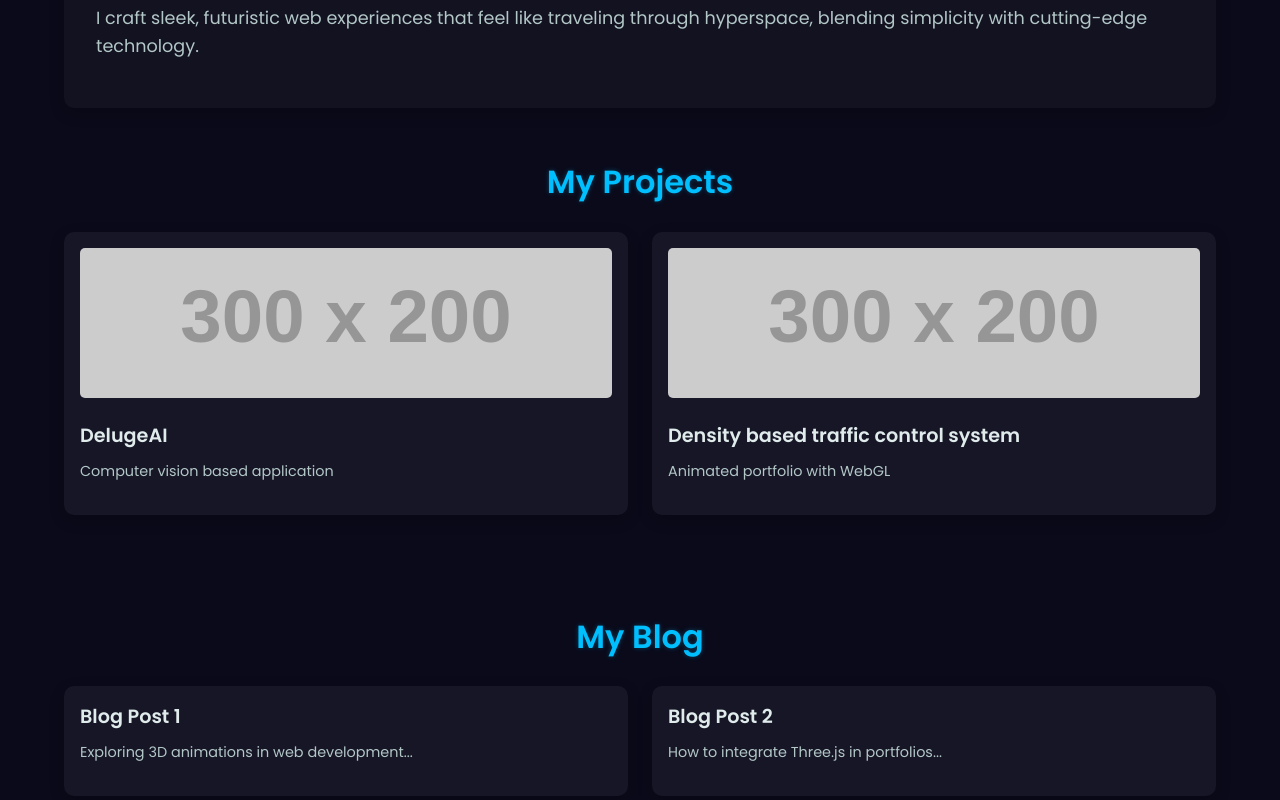
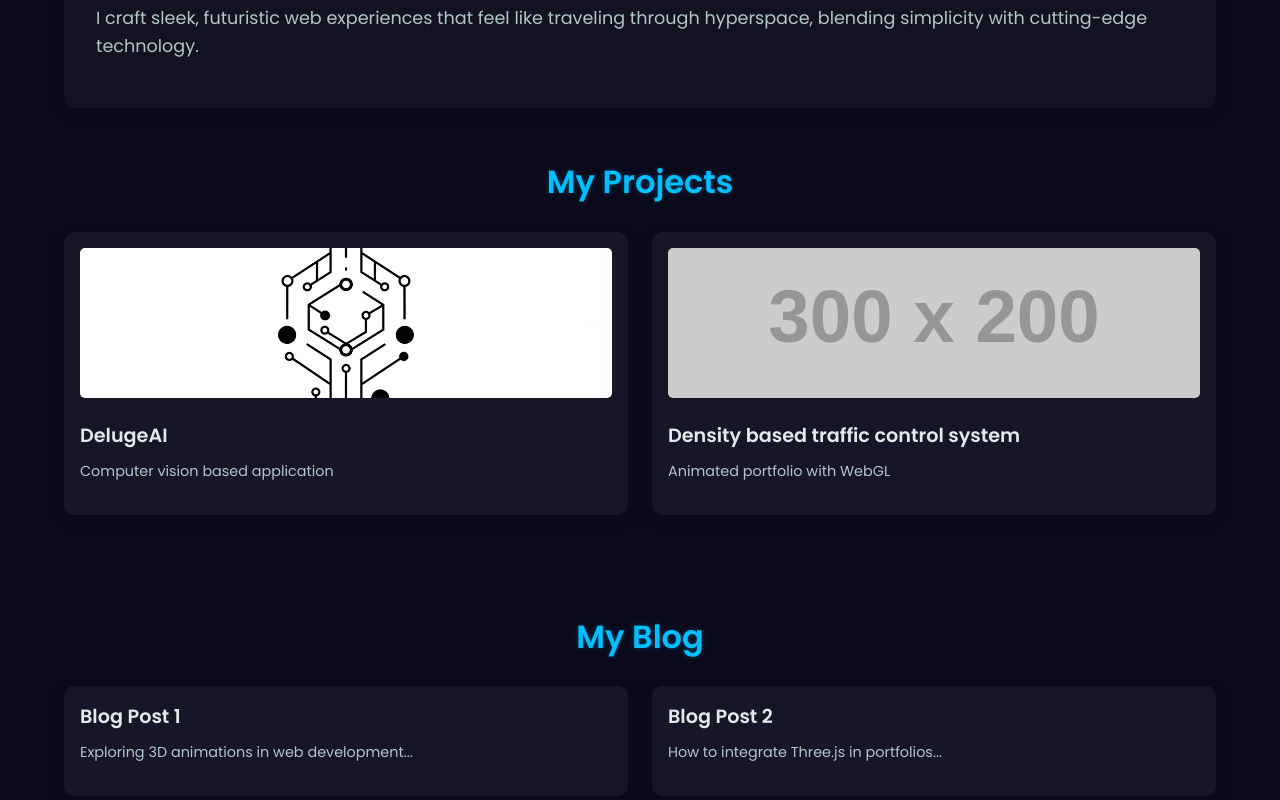
Before and after one commit to Prathamesh2642/prathamesh_portfolio, a plain HTML site: page index.html in a window 1280 px wide. Shown: the part 903-1703 px from the top of the page. Drawn offline with nearby package versions, Linux system fonts and the light colour scheme; placeholder pictures from the web are drawn by us.

Commit message:
DelugeAI image added

```diff
--- a/index.html
+++ b/index.html
@@ -40,7 +40,7 @@
         <h2>My Projects</h2>
         <div class="projects-grid" id="projectsGrid">
             <div class="project-card">
-                <img src="https://via.placeholder.com/300x200" alt="Project 1">
+                <img src="DelugeAI.png" alt="Project 1">
                 <h3>DelugeAI</h3>
                 <p>Computer vision based application</p>
             </div>
```
Also changed, not shown: DelugeAI.png (added).
